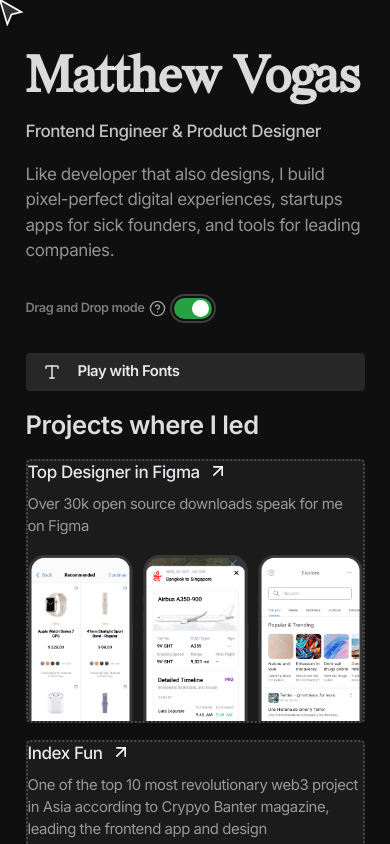
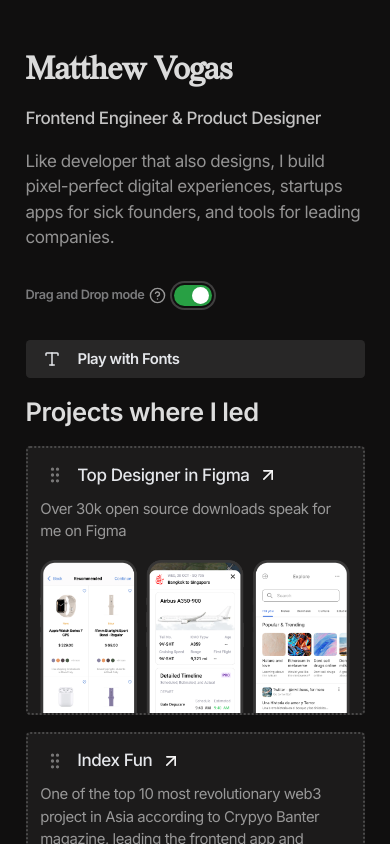
Before and after one commit to matthewvogas/matthewvogas, a Next.js app: page / in a window 390 px wide. Both pictures are taken after a click on the switch "Toggle drag and drop mode". Shown: the top 844 px of the page. Built offline with nearby package versions, Linux system fonts and the light colour scheme.

Commit message:
feat: mobile

```diff
--- a/app/components/custom-cursor/custom-cursor.js
+++ b/app/components/custom-cursor/custom-cursor.js
@@ -4,6 +4,10 @@ import { useEffect } from 'react';
 
 const CustomCursor = () => {
     useEffect(() => {
+        // Check if we're on a mobile device
+        const isMobile = window.innerWidth <= 768;
+        if (isMobile) return;
+
         const cursor = document.querySelector('.custom-cursor');
 
         const onMouseMove = (e) => {
@@ -34,6 +38,11 @@ const CustomCursor = () => {
         };
     }, []);
 
+    // Don't render the cursor SVG on mobile
+    if (typeof window !== 'undefined' && window.innerWidth <= 768) {
+        return null;
+    }
+
     return (
         <svg
             className="custom-cursor"
--- a/app/components/projects/project-card.tsx
+++ b/app/components/projects/project-card.tsx
@@ -48,7 +48,21 @@ export const ProjectCard = ({ id, name, description, image, items, url, isDraggi
     const cardContent = (
         <>
             <div>
-                <div className={`flex ${isEnabled ? '' : ' group'}`}>
+                <div className={`flex items-center ${isEnabled ? '' : ' group'}`}>
+                    {isEnabled && (
+                        <div
+                            {...listeners}
+                            {...attributes}
+                            className="cursor-move mr-2 touch-none hover:bg-white/5 rounded-md transition-colors duration-200 p-1"
+                            style={{ touchAction: 'none' }}
+                        >
+                            <Icon
+                                name="GripVertical"
+                                size={20}
+                                className="text-white/40 "
+                            />
+                        </div>
+                    )}
                     <h3 className={`font-medium leading-snug text-gray-200 inline-block ${isEnabled ? '' : 'group-hover:text-text-secondary dark:group-hover:text-text-secondary-dark'}`}>{name}</h3>
                     <Icon
                         name="ArrowUpRight"
@@ -68,13 +82,11 @@ export const ProjectCard = ({ id, name, description, image, items, url, isDraggi
         <div
             ref={setNodeRef}
             style={style}
-            {...attributes}
-            {...listeners}
             className={`
-                overflow-clip group flex flex-col gap-4 rounded w-full mb-4 lg:px-4 lg:pt-4
+                overflow-clip group flex flex-col gap-4 rounded w-full mb-4 px-3 pt-3 lg:px-4 lg:pt-4
                 ${isDragging ? '' : 'transition-colors duration-200'}
                 ${isEnabled
-                    ? 'cursor-move border-2 border-dotted border-white/20 bg-white/5'
+                    ? 'border-2 border-dotted border-white/20 bg-white/5'
                     : 'cursor-pointer border border-transparent custom-border-gradient lg:hover:shadow-sm lg:hover:bg-hover-light dark:lg:hover:bg-hover-light-dark'
                 }
                 ${isDragging ? 'opacity-[0.05]' : ''}
--- a/app/globals.css
+++ b/app/globals.css
@@ -31,6 +31,15 @@
 body {
     font-family: 'Inter', sans-serif;
     cursor: none;
+}
+
+@media (max-width: 768px) {
+    body {
+        cursor: auto;
+    }
+    .custom-cursor {
+        display: none;
+    }
 }
 
 .custom-border-gradient {
--- a/app/page.tsx
+++ b/app/page.tsx
@@ -82,7 +82,7 @@ export default function Home() {
             <AnimatePresence mode="wait">
               <motion.h1
                 key={fontIndex}
-                className="opacity-90 text-text-primary dark:text-white/85 text-5xl font-semibold cursor-pointer"
+                className="opacity-90 text-text-primary dark:text-white/85 text-3xl lg:text-5xl font-semibold cursor-pointer"
                 style={{ fontFamily: fontFamilies[fontIndex] }}
                 initial={{ opacity: 0, y: 10 }}
                 animate={{ opacity: 1, y: 0 }}
```
